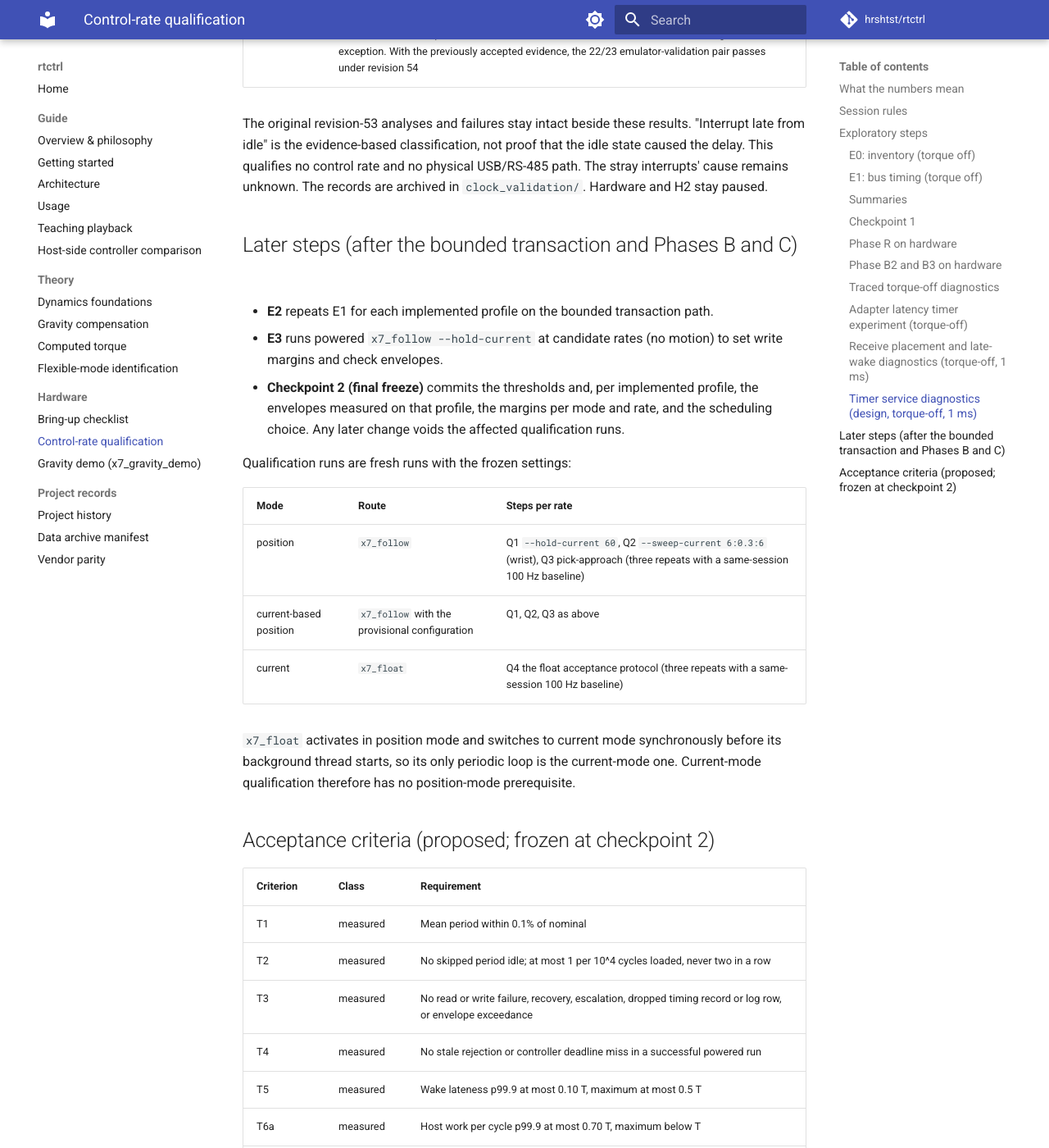
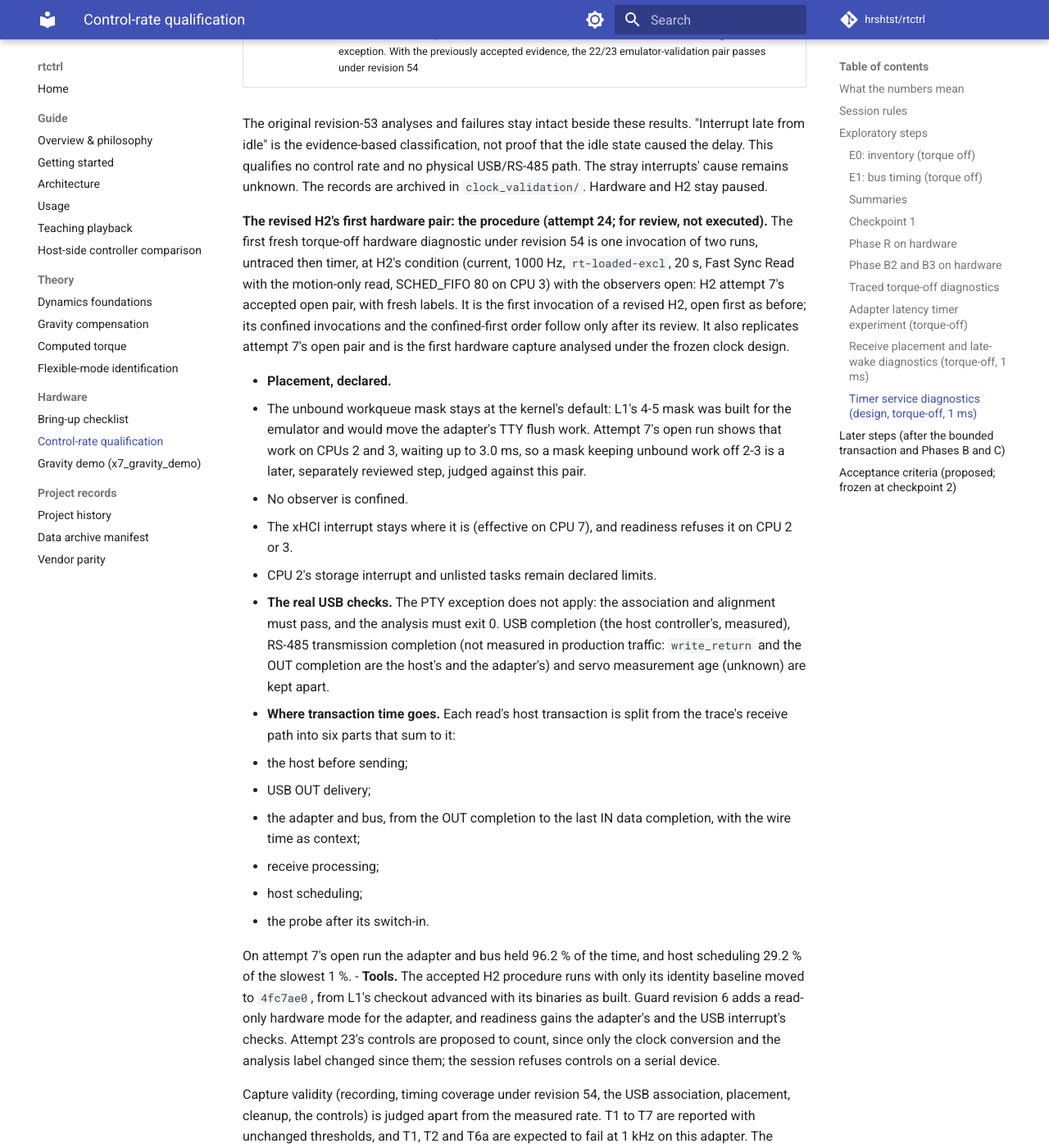
Before and after one commit to hrshtst/rtctrl, an MkDocs documentation site: the page built from docs/hardware/control-rate.md, in a window 1280 px wide and 1400 px high, scrolled down 66273 px. Shown: the whole window at 82% size. Built offline with MkDocs 1.6.1 and Material for MkDocs 9.7.7, drawn with Linux system fonts in a browser that asks for light colours; comment, search, counter and statistics services are not loaded; some of the changed text lies outside the part shown.

Commit message:
docs(hardware): the revised H2's first hardware pair under revision 54 (attempt 24; for review, not executed)
The first fresh torque-off hardware diagnostic since H2's pause: one
untraced and timer pair at H2's condition (current, 1000 Hz, rt-loaded-excl,
20 s, Fast Sync Read with the motion-only read, SCHED_FIFO 80 on CPU 3),
observers open, as H2 attempt 7's accepted open pair with fresh labels. It
is the first invocation of a revised H2 (open first), a replication of
attempt 7's open pair, and the first hardware capture under the frozen
clock design.

The placement is declared: the unbound mask stays at the kernel's default
(L1's emulator mask is not carried over; a mask keeping unbound work off
CPUs 2-3 is a later, separately reviewed step), no observer is confined,
the xHCI interrupt stays put and is refused on CPU 2 or 3. The real USB
association must pass; USB completion, RS-485 transmission completion and
servo measurement age stay apart. Each read's transaction is split into
host, USB, adapter-and-bus, receive-processing and scheduling parts. Capture
validity is judged apart from the measured rate. This approves no run;
hardware and H2 stay paused until the plan is reviewed.

```diff
--- a/docs/hardware/control-rate.md
+++ b/docs/hardware/control-rate.md
@@ -3139,6 +3139,61 @@ rate and no physical USB/RS-485 path. The stray interrupts' cause remains
 unknown. The records are archived in `clock_validation/`. Hardware and H2
 stay paused.
 
+**The revised H2's first hardware pair: the procedure (attempt 24; for
+review, not executed).** The first fresh torque-off hardware diagnostic
+under revision 54 is one invocation of two runs, untraced then timer, at
+H2's condition (current, 1000 Hz, `rt-loaded-excl`, 20 s, Fast Sync Read
+with the motion-only read, SCHED_FIFO 80 on CPU 3) with the observers open:
+H2 attempt 7's accepted open pair, with fresh labels. It is the first
+invocation of a revised H2, open first as before; its confined invocations
+and the confined-first order follow only after its review. It also
+replicates attempt 7's open pair and is the first hardware capture analysed
+under the frozen clock design.
+
+- **Placement, declared.**
+  - The unbound workqueue mask stays at the kernel's default: L1's 4-5 mask
+    was built for the emulator and would move the adapter's TTY flush work.
+    Attempt 7's open run shows that work on CPUs 2 and 3, waiting up to
+    3.0 ms, so a mask keeping unbound work off 2-3 is a later, separately
+    reviewed step, judged against this pair.
+  - No observer is confined.
+  - The xHCI interrupt stays where it is (effective on CPU 7), and readiness
+    refuses it on CPU 2 or 3.
+  - CPU 2's storage interrupt and unlisted tasks remain declared limits.
+- **The real USB checks.** The PTY exception does not apply: the
+  association and alignment must pass, and the analysis must exit 0. USB
+  completion (the host controller's, measured), RS-485 transmission
+  completion (not measured in production traffic: `write_return` and the
+  OUT completion are the host's and the adapter's) and servo measurement age
+  (unknown) are kept apart.
+- **Where transaction time goes.** Each read's host transaction is split
+  from the trace's receive path into six parts that sum to it:
+  - the host before sending;
+  - USB OUT delivery;
+  - the adapter and bus, from the OUT completion to the last IN data
+    completion, with the wire time as context;
+  - receive processing;
+  - host scheduling;
+  - the probe after its switch-in.
+
+  On attempt 7's open run the adapter and bus held 96.2 % of the time, and
+  host scheduling 29.2 % of the slowest 1 %.
+- **Tools.** The accepted H2 procedure runs with only its identity
+  baseline moved to `4fc7ae0`, from L1's checkout advanced with its
+  binaries as built. Guard revision 6 adds a read-only hardware mode for
+  the adapter, and readiness gains the adapter's and the USB interrupt's
+  checks. Attempt 23's controls are proposed to count, since only the clock
+  conversion and the analysis label changed since them; the session refuses
+  controls on a serial device.
+
+Capture validity (recording, timing coverage under revision 54, the USB
+association, placement, cleanup, the controls) is judged apart from the
+measured rate. T1 to T7 are reported with unchanged thresholds, and T1, T2
+and T6a are expected to fail at 1 kHz on this adapter. The owner is at the
+robot, torque-off, the power cutoff within reach. Any STOP or failed
+validity check ends the sitting with no retry. This approves no run;
+hardware and H2 stay paused until the plan is reviewed.
+
 ## Later steps (after the bounded transaction and Phases B and C)
 
 - **E2** repeats E1 for each implemented profile on the bounded transaction
```
